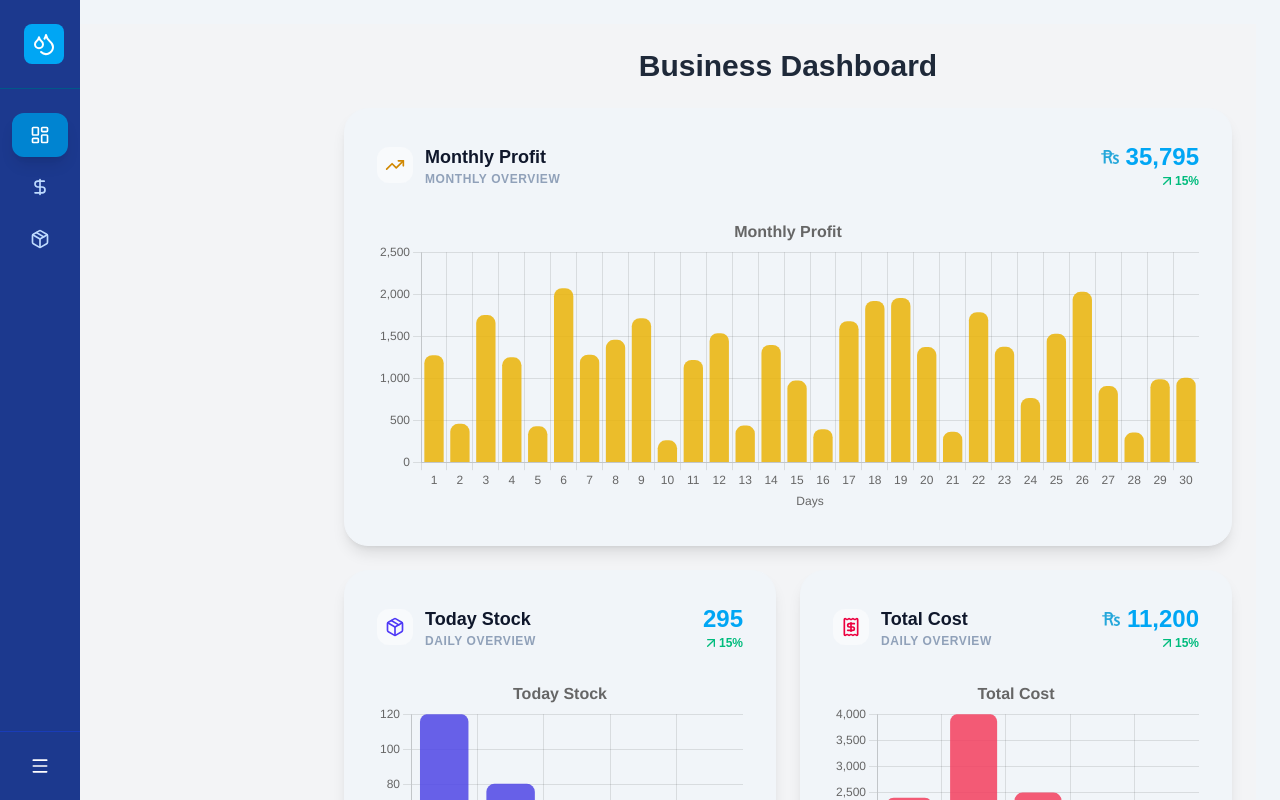
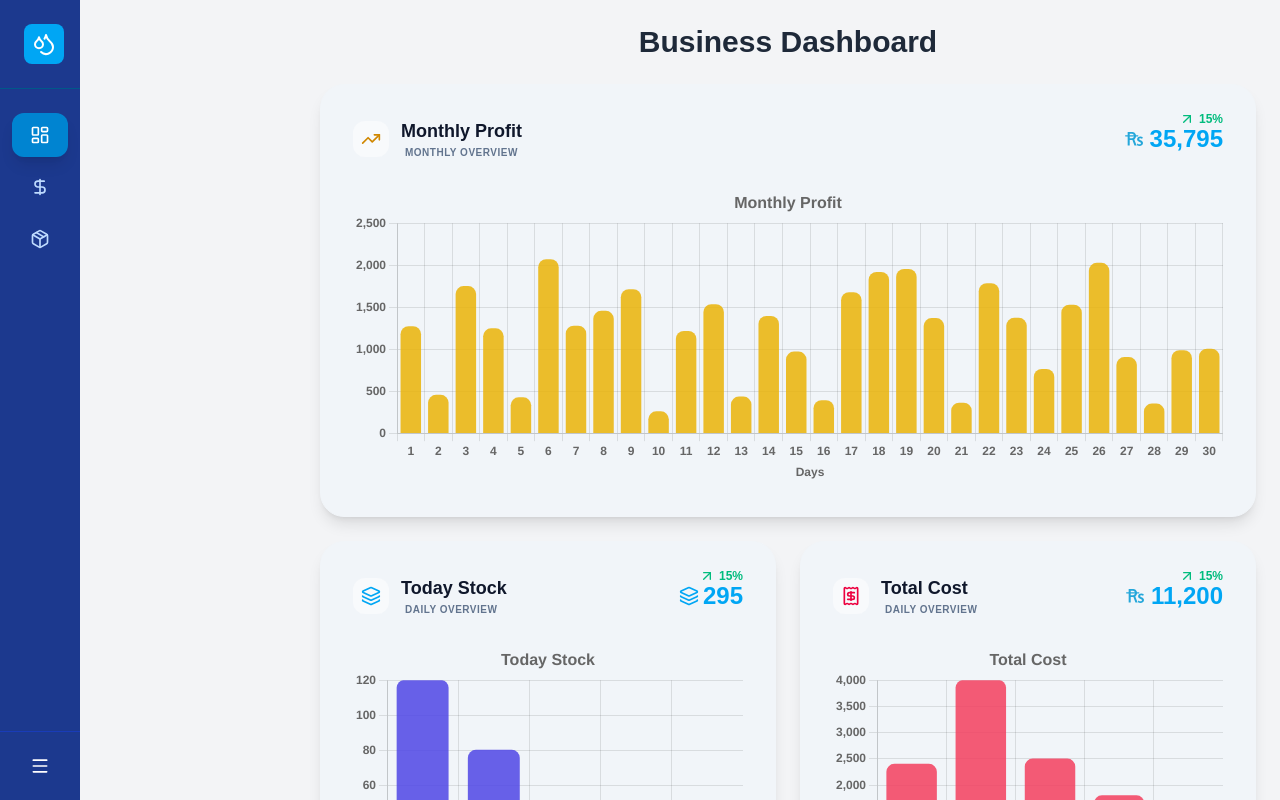
Before and after one commit to SaqibYounas/Zamra, a Next.js app: page /dashboard in a window 1280 px wide. Shown: the top 800 px of the page. Built offline with nearby package versions, Linux system fonts and the light colour scheme.

Commit message:
Update the graphs according client

```diff
--- a/app/(dashboard)/layout.tsx
+++ b/app/(dashboard)/layout.tsx
@@ -20,7 +20,7 @@ export default function DashboardLayout({
         setActiveTab={setActiveTab}
       />
 
-      <main className="flex-1 p-6 bg-slate-100 overflow-">{children}</main>
+      <main className="flex-1 p- bg-slate-100 overflow-">{children}</main>
     </div>
   );
 }
--- a/app/globals.css
+++ b/app/globals.css
@@ -16,9 +16,31 @@
 
 html,
 body {
-  margin: 0;
-  padding: 0;
-  height: 100%;
   color: var(--foreground);
   font-family: var(--font-sans);
 }
+
+::-webkit-scrollbar {
+  width: 12px;
+  height: 12px;
+}
+
+::-webkit-scrollbar-track {
+  background: var(--background);
+  border-radius: 8px;
+}
+
+::-webkit-scrollbar-thumb {
+  background-color: #25a7da;
+  border-radius: 8px;
+  border: 3px solid var(--background);
+}
+
+::-webkit-scrollbar-thumb:hover {
+  background-color: #1e8bb8;
+}
+
+* {
+  scrollbar-width: thin;
+  scrollbar-color: #25a7da var(--background);
+}
--- a/app/src/components/graph/Graph.tsx
+++ b/app/src/components/graph/Graph.tsx
@@ -45,7 +45,7 @@ const METRIC_CONFIG: Record<
 > = {
   'Today Stock': {
     color: 'rgba(79, 70, 229, 0.85)',
-    icon: <Package className="w-5 h-5 text-indigo-600" />,
+    icon: <Layers className="w-5 h-5 text-sky-500" />,
     unit: ' units',
     isCurrency: false,
   },
@@ -63,7 +63,7 @@ const METRIC_CONFIG: Record<
   },
   'Overall Stock': {
     color: 'rgba(139, 92, 246, 0.85)',
-    icon: <Layers className="w-5 h-5 text-violet-600" />,
+    icon: <Layers className="w-5 h-5 text-sky-500" />,
     unit: ' units',
     isCurrency: false,
   },
@@ -153,11 +153,20 @@ export default function GraphCard({ title }: GraphCardProps) {
     },
 
     scales: {
-      y: { beginAtZero: true },
+      y: {
+        beginAtZero: true,
+        ticks: {
+          font: { weight: 'bold' },
+        },
+      },
       x: {
         title: {
           display: true,
           text: title === 'Monthly Profit' ? 'Days' : 'Bottle Types',
+          font: { weight: 'bold' },
+        },
+        ticks: {
+          font: { weight: 'bold' },
         },
       },
     },
@@ -179,7 +188,7 @@ export default function GraphCard({ title }: GraphCardProps) {
             <h3 className="text-sm sm:text-base md:text-lg font-bold text-slate-900 truncate">
               {title}
             </h3>
-            <p className="text-[8px] sm:text-xs font-bold text-slate-400 uppercase tracking-wider truncate">
+            <p className="text-[10px] sm:text- pl-1 font-bold text-slate-500 uppercase tracking-wider truncate">
               {title === 'Monthly Profit'
                 ? 'Monthly Overview'
                 : 'Daily Overview'}
@@ -187,20 +196,23 @@ export default function GraphCard({ title }: GraphCardProps) {
           </div>
         </div>
 
-        <div className="flex flex-col items-end shrink-0">
-          <div className="text-sm sm:text-lg md:text-2xl font-bold text-sky-500 flex items-center gap-1 whitespace-nowrap">
-            {config.isCurrency && <RupeesIcon />}
+        <div className="flex flex-col items-end shrink-0 relative">
+          <div className="text-sm sm:text-lg md:text-2xl font-bold text-sky-500 flex items-center gap-1 whitespace-nowrap relative">
+            <span className="flex items-center">
+              {config.isCurrency ? <RupeesIcon /> : config.icon}
+            </span>
+
             {totalValue.toLocaleString()}
-          </div>
 
-          <div className="flex items-center text-emerald-500 text-[8px] sm:text-xs font-bold">
-            <ArrowUpRight className="w-3 h-3 sm:w-4 sm:h-4" />
-            <span>15%</span>
+            <div className="absolute -top-2 bottom-8 right-0 flex items-center text-emerald-500 text-[8px] sm:text-xs font-bold gap-1">
+              <ArrowUpRight className="w-3 h-3 sm:w-4 sm:h-4" />
+              <span>15%</span>
+            </div>
           </div>
         </div>
       </div>
 
-      <div className="grow min-h-[180px] sm:min-h-[260px] md:min-h-[300px]">
+      <div className="grow min-h-45 sm:min-h-65 md:min-h-75">
         <Bar data={data} options={options} />
       </div>
     </div>
```
